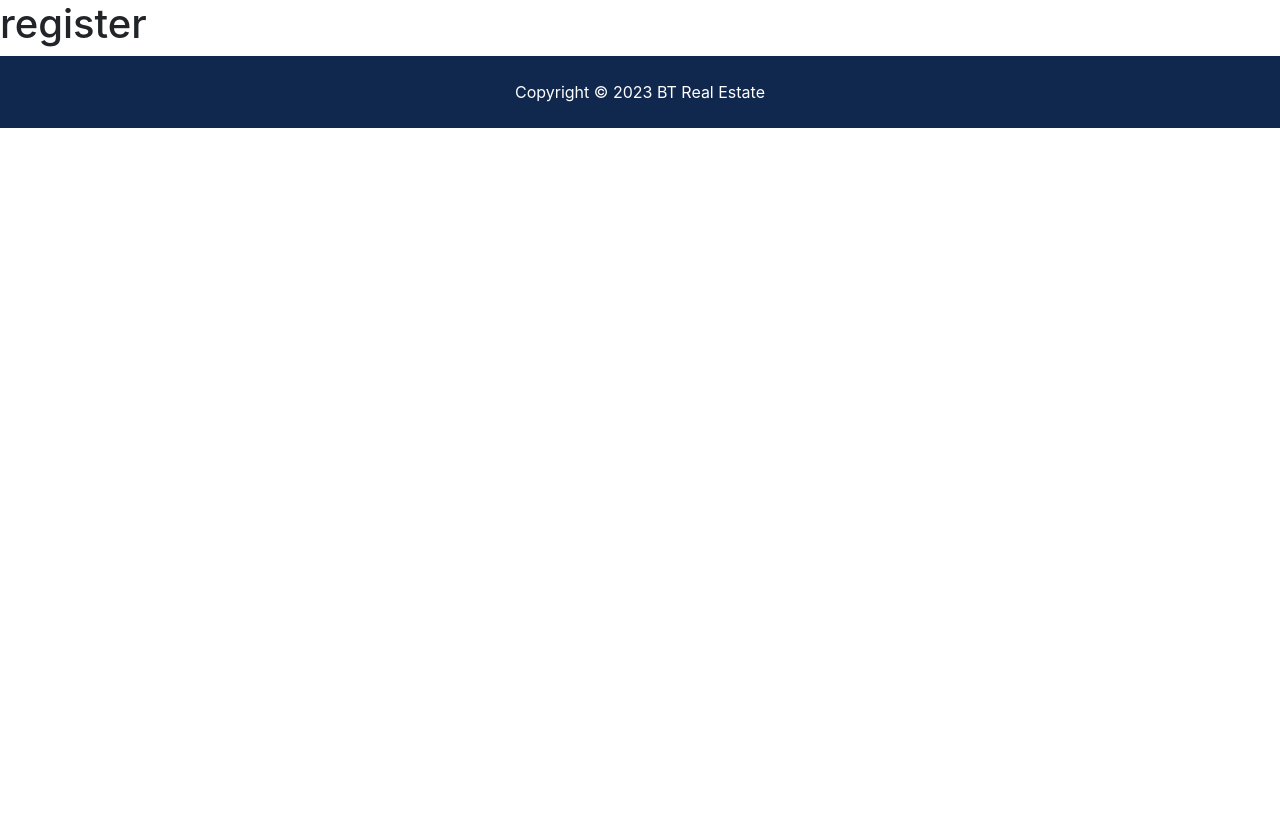
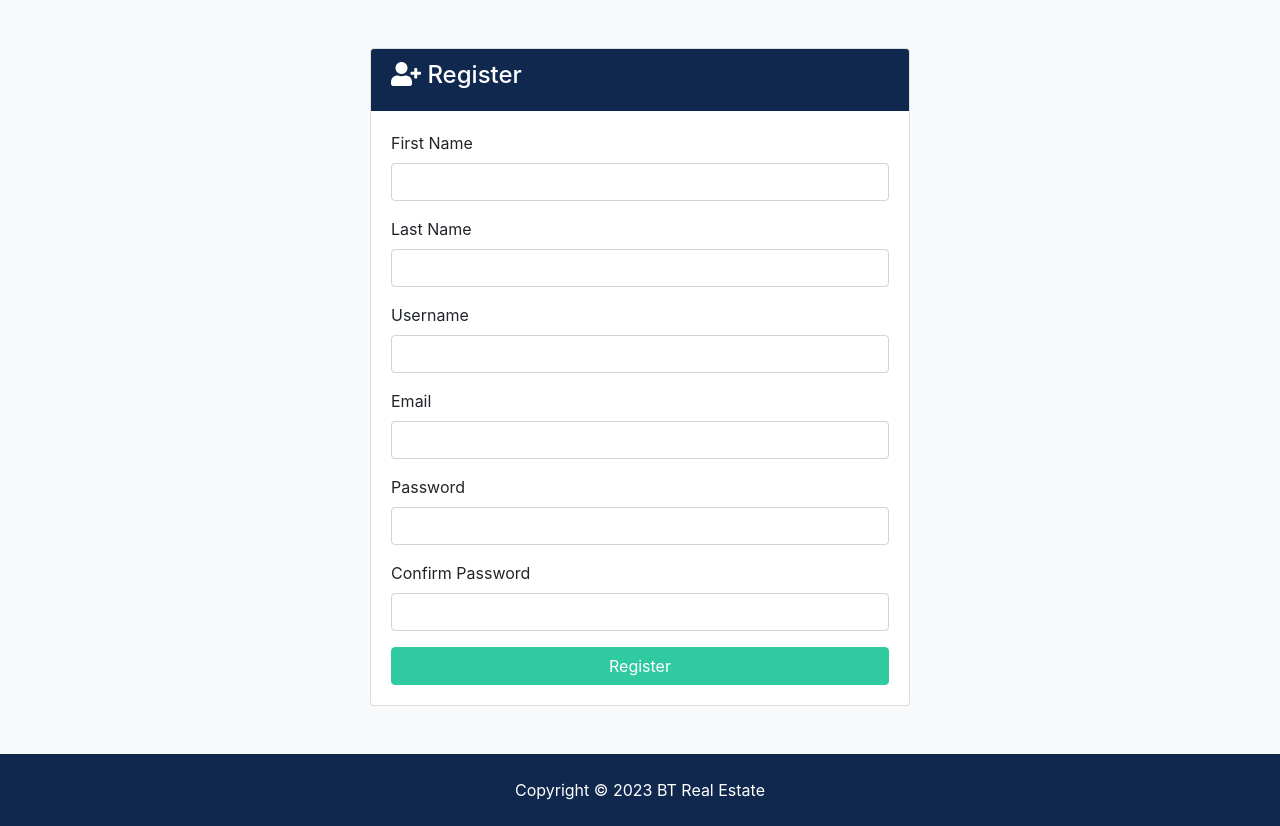
Before and after one commit to christianmartinroffey/real_estate_marketplace, a Django app: page /accounts/register in a window 1280 px wide. Shown: the part 162-988 px from the top of the page. Before the commit the page ends 290 px from the top, so only its background shows below. Run offline with Django 4.2, Linux system fonts and the light colour scheme; some libraries are stand-ins or nearby versions.

Commit message:
sign up validations created for email, username

```diff
--- a/accounts/views.py
+++ b/accounts/views.py
@@ -1,10 +1,40 @@
 from django.shortcuts import render, redirect
+from django.contrib import messages
+from django.contrib.auth.models import User
 
 def register(request):
-    return render(request, 'accounts/register.html')
+    if request.method == 'POST':
+        first_name = request.POST['first_name']
+        last_name = request.POST['last_name']
+        username = request.POST['username']
+        email = request.POST['email']
+        password = request.POST['password']
+        password2 = request.POST['password2']
+
+        if password == password2:
+            #check username
+            if User.objects.filter(username=username).exists():
+                messages.error(request, 'That username already exists')
+                return redirect('register')
+            else:
+                if User.objects.filter(email=email).exists():
+                    messages.error(request, 'That email already exists')
+                    return redirect('register')
+                else:
+                    pass
+        else:
+            messages.error(request, 'Password do not match')
+            return redirect('register')
+    else:
+        return render(request, 'accounts/register.html')
 
 def login(request):
-    return render(request, 'accounts/login.html')
+    if request.method == 'POST':
+        #register user
+        pass
+    else:
+        return render(request, 'accounts/login.html')
+
 
 def logout(request):
     return redirect(request, 'index')
--- a/static/js/main.js
+++ b/static/js/main.js
@@ -1,2 +1,7 @@
 const date = new Date();
 document.querySelector('.year').innerHTML = date.getFullYear();
+
+
+setTimeout(function () {
+    $('#message').fadeOut('slow');
+}, 3000);
--- a/templates/accounts/register.html
+++ b/templates/accounts/register.html
@@ -2,7 +2,51 @@
 
 {% block content %}
 
-<div class="h1">register
-</div>
+<section id="register" class="bg-light py-5">
+    <div class="container">
+      <div class="row">
+        <div class="col-md-6 mx-auto">
+          <div class="card">
+            <div class="card-header bg-primary text-white">
+              <h4>
+                <i class="fas fa-user-plus"></i> Register</h4>
+            </div>
+            <div class="card-body">
+                <!-- Alerts -->
+                {% include 'partials/_alerts.html' %}
+                <form action="{% url 'register'%}" method="POST">
+                    {% csrf_token %}
+                  <div class="form-group">
+                  <label for="first_name">First Name</label>
+                  <input type="text" name="first_name" class="form-control" required>
+                </div>
+                <div class="form-group">
+                  <label for="last_name">Last Name</label>
+                  <input type="text" name="last_name" class="form-control" required>
+                </div>
+                <div class="form-group">
+                  <label for="username">Username</label>
+                  <input type="text" name="username" class="form-control" required>
+                </div>
+                <div class="form-group">
+                  <label for="email">Email</label>
+                  <input type="email" name="email" class="form-control" required>
+                </div>
+                <div class="form-group">
+                  <label for="password2">Password</label>
+                  <input type="password" name="password" class="form-control" required>
+                </div>
+                <div class="form-group">
+                  <label for="password">Confirm Password</label>
+                  <input type="password" name="password2" class="form-control" required>
+                </div>
+                <input type="submit" value="Register" class="btn btn-secondary btn-block">
+              </form>
+            </div>
+          </div>
+        </div>
+      </div>
+    </div>
+  </section>
 
 {% endblock %}
--- /dev/null
+++ b/templates/partials/_alerts.html
@@ -0,0 +1,21 @@
+{% if messages %}
+
+{% for message in messages %}
+<div id="message" class="container">
+    <div class="alert alert-{{ message.tags }} alert-dismissible text-center" role="alert">
+        <button class="close" type="button" data-dismiss="alert">
+           <span aria-hidden="true"> &times; </span>
+        </button>
+        <strong>
+            {% if message.level == DEFAULT_MESSAGE_LEVELS.ERROR %}
+                Error:
+            {% else %}
+                {{ message.tags | title}}
+            {% endif %}
+        </strong>
+        {{ message }}
+    </div>
+</div>
+{% endfor %}
+
+{% endif %}
```
Also changed, not shown: remp/settings.py (+8 -0 lines), templates/accounts/login.html (+32 -2 lines).
